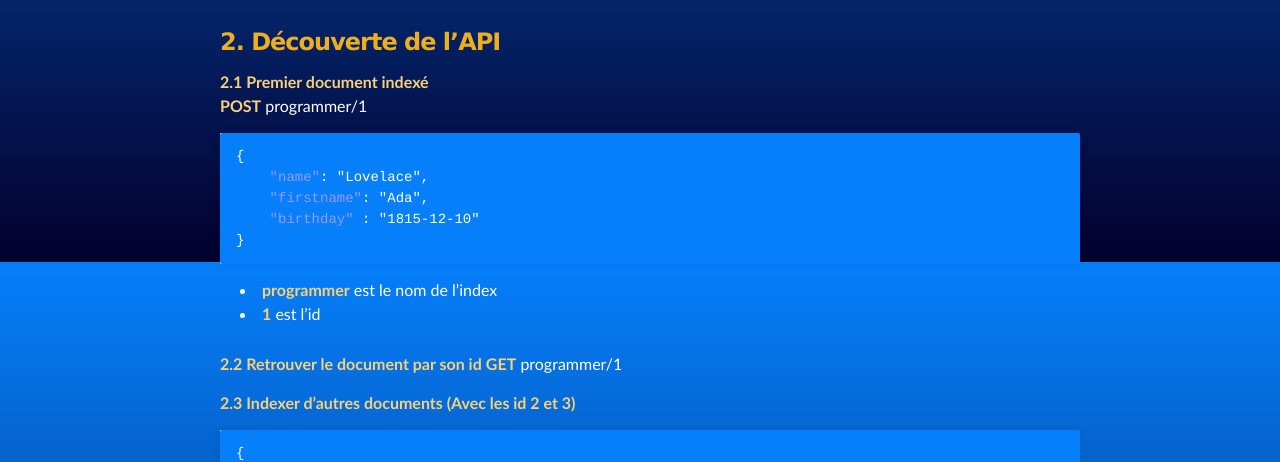
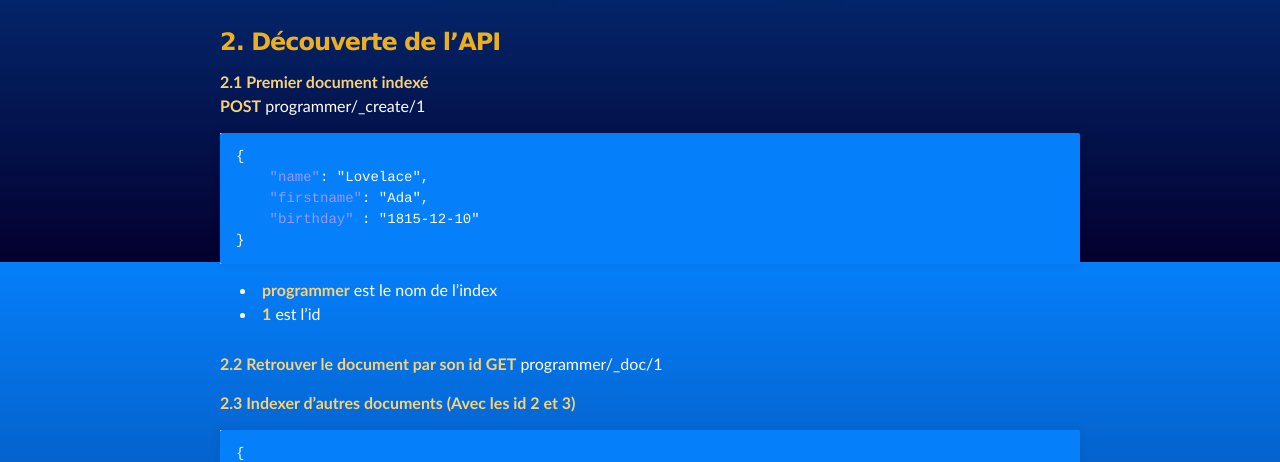
Before and after one commit to oziade/oziade.github.io, a Jekyll site: the page built from index.md, in a window 1280 px wide and 1400 px high, scrolled down 618 px. Shown: the part 164-626 px from the top of the window. Built offline with Jekyll 4.4.1, drawn with Linux system fonts in a browser that asks for light colours; nearby versions of some CDN libraries; some of the changed text lies outside the part shown.

Commit message:
Fix chapter 2 with ES 7.5 syntax

```diff
--- a/_includes/chapter_2.md
+++ b/_includes/chapter_2.md
@@ -2,7 +2,7 @@
 
 
    __2.1 Premier document indexé__
-__POST__ programmer/1
+__POST__ programmer/_create/1
 {% highlight json %}
 {
     "name": "Lovelace",
@@ -19,7 +19,7 @@ __POST__ programmer/1
 ---
 
    __2.2 Retrouver le document par son id__
-__GET__ programmer/1
+__GET__ programmer/_doc/1
 
   __2.3 Indexer d'autres documents (Avec les id 2 et 3)__
 {% highlight json %}
@@ -74,7 +74,7 @@ __GET__ programmer/_search
 __GET__ programmer/_mapping
 
   __2.8 Supprimer un document__
-__DELETE__ programmer/{id}
+__DELETE__ programmer/_doc/{id}
 
   __2.9 Supprimer l'index__
 __DELETE__ programmer
```
